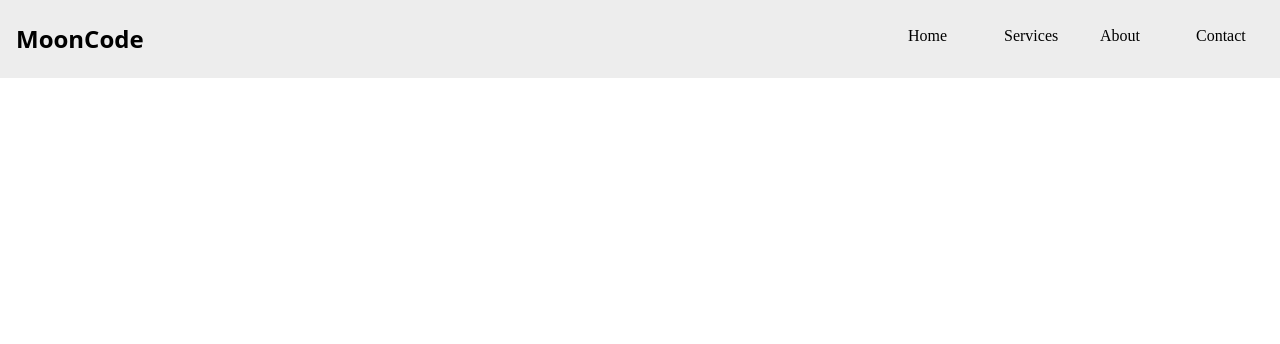
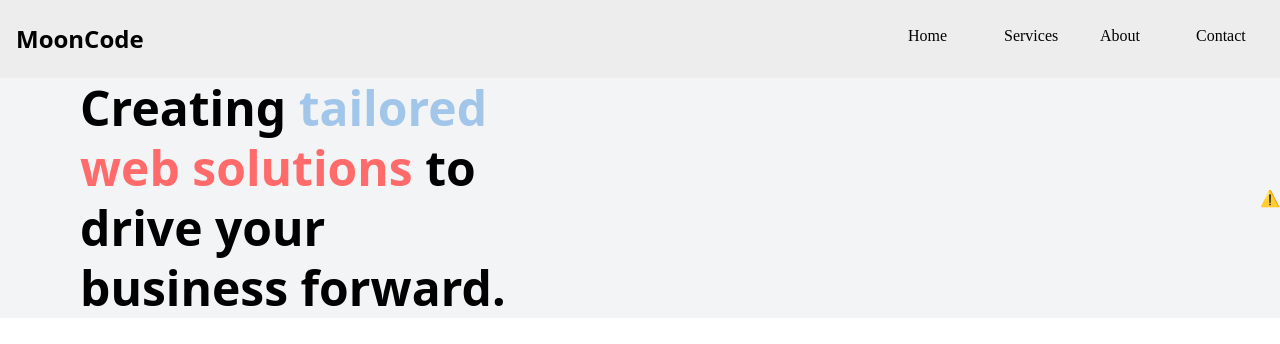
Before and after one commit to miriamciurea/agency, a React (Vite) app in the folder frontend/: page / in a window 1280 px wide. Shown: the top 344 px of the page. Built offline with nearby package versions, Linux system fonts and the light colour scheme; no server answers; a web font is replaced by a local one.

Commit message:
added title

```diff
--- a/frontend/package.json
+++ b/frontend/package.json
@@ -12,6 +12,8 @@
   "dependencies": {
     "@headlessui/react": "^2.1.8",
     "@heroicons/react": "^2.1.5",
+    "@lottiefiles/react-lottie-player": "^3.5.4",
+    "lottie-react": "^2.4.0",
     "react": "^18.3.1",
     "react-dom": "^18.3.1"
   },
--- /dev/null
+++ b/frontend/src/Components/Homepage/Hero.module.css
@@ -0,0 +1,5 @@
+/* Hero.module.css */
+.hero {
+  background-color: transparent;
+  /* You can add more styles if needed */
+}
--- /dev/null
+++ b/frontend/src/Components/Homepage/Hero.tsx
@@ -0,0 +1,29 @@
+// import React from 'react';
+import { Player } from '@lottiefiles/react-lottie-player'; // Make sure to install this package
+
+const Hero = () => {
+    return (
+        <section className="flex justify-between items-center bg-gray-100">
+            <div className="max-w-xl pl-12">
+                <h1 className="text-5xl font-semibold leading-tight ml-8">
+                    Creating <span className="text-[#A1C6EA]">tailored</span>
+                    <br />
+                    <span className="text-[#FF6B6B]">web solutions</span> to
+                    <br />
+                    drive your <br />
+                    business forward.
+                </h1>
+            </div>
+            <div className="flex justify-end">
+                <Player
+                    autoplay
+                    loop
+                    src="https://lottie.host/fa54b301-01df-44d1-8718-8af8fb14ea4f/pzxkdk9iRR.json" // Lottie animation URL
+                    style={{ height: '500px', width: '500px' }} // Adjust size as needed
+                />
+            </div>
+        </section>
+    );
+};
+
+export default Hero;
--- a/frontend/src/main.tsx
+++ b/frontend/src/main.tsx
@@ -3,10 +3,12 @@ import { createRoot } from 'react-dom/client'
 import './index.css'
 import '../src/Components/Homepage/Navbar.tsx'
 import Navbar from '../src/Components/Homepage/Navbar.tsx'
+import Hero from '../src/Components/Homepage/Hero.tsx'
 
 createRoot(document.getElementById('root')!).render(
   <StrictMode>
     <Navbar />
+    <Hero />
 
   </StrictMode>,
 )
```
Also changed, not shown: 2 other files (tests, documents, lock files or other folders).
